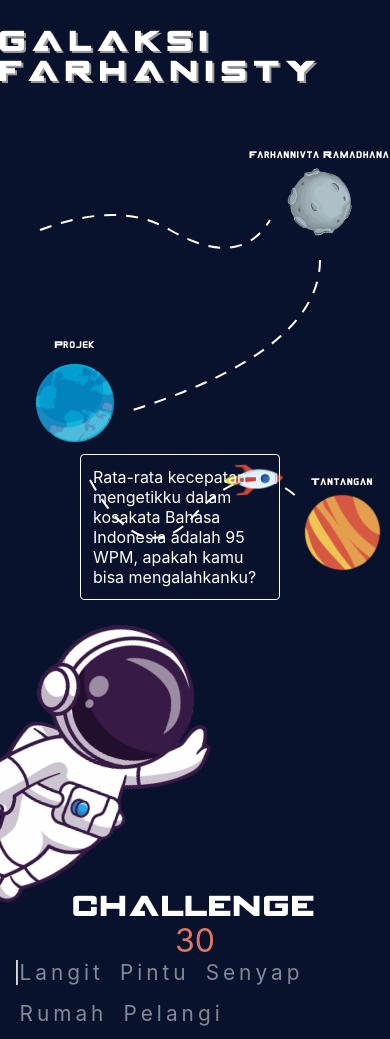
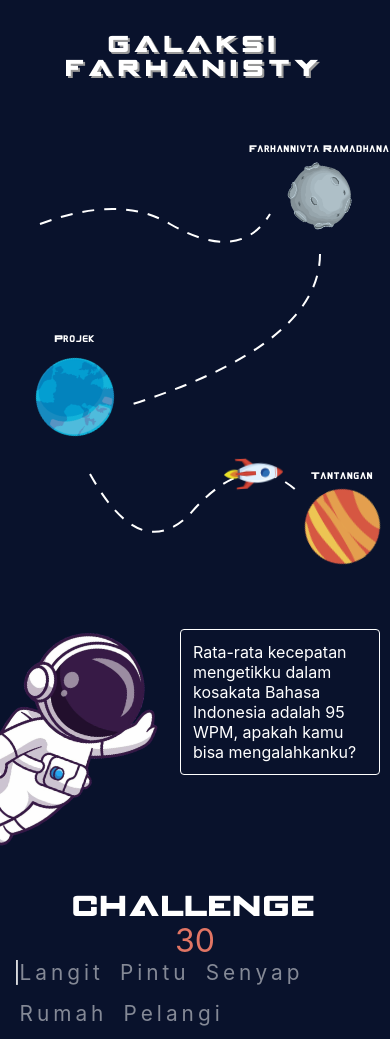
Before and after one commit to farhanisty/galaksi-farhanisty, a plain HTML site: page index.html in a window 390 px wide. Shown: the top 1039 px of the page. Drawn offline with Linux system fonts and the light colour scheme.

Commit message:
make more responsive for astronout guider

```diff
--- a/css/style.css
+++ b/css/style.css
@@ -312,6 +312,11 @@ letter.active::before {
 }
 
 @media only screen and (max-width: 600px) {
+  nav h1 {
+    text-align: center;
+    font-size: 1.2rem;
+  }
+
   .svg-map.desktop {
     display: none;
   }
@@ -335,4 +340,19 @@ letter.active::before {
     border-radius: 6px;
     margin-bottom: 12px;
   }
+
+  #astronout-guider-container {
+    position: relative;
+    width: 100vw;
+    height: 35vh;
+  }
+
+  #astronout-guider-container img {
+    height: 230px;
+  }
+
+  #astronout-guider-container p {
+    position: absolute;
+    left: 100px;
+  }
 }
```
